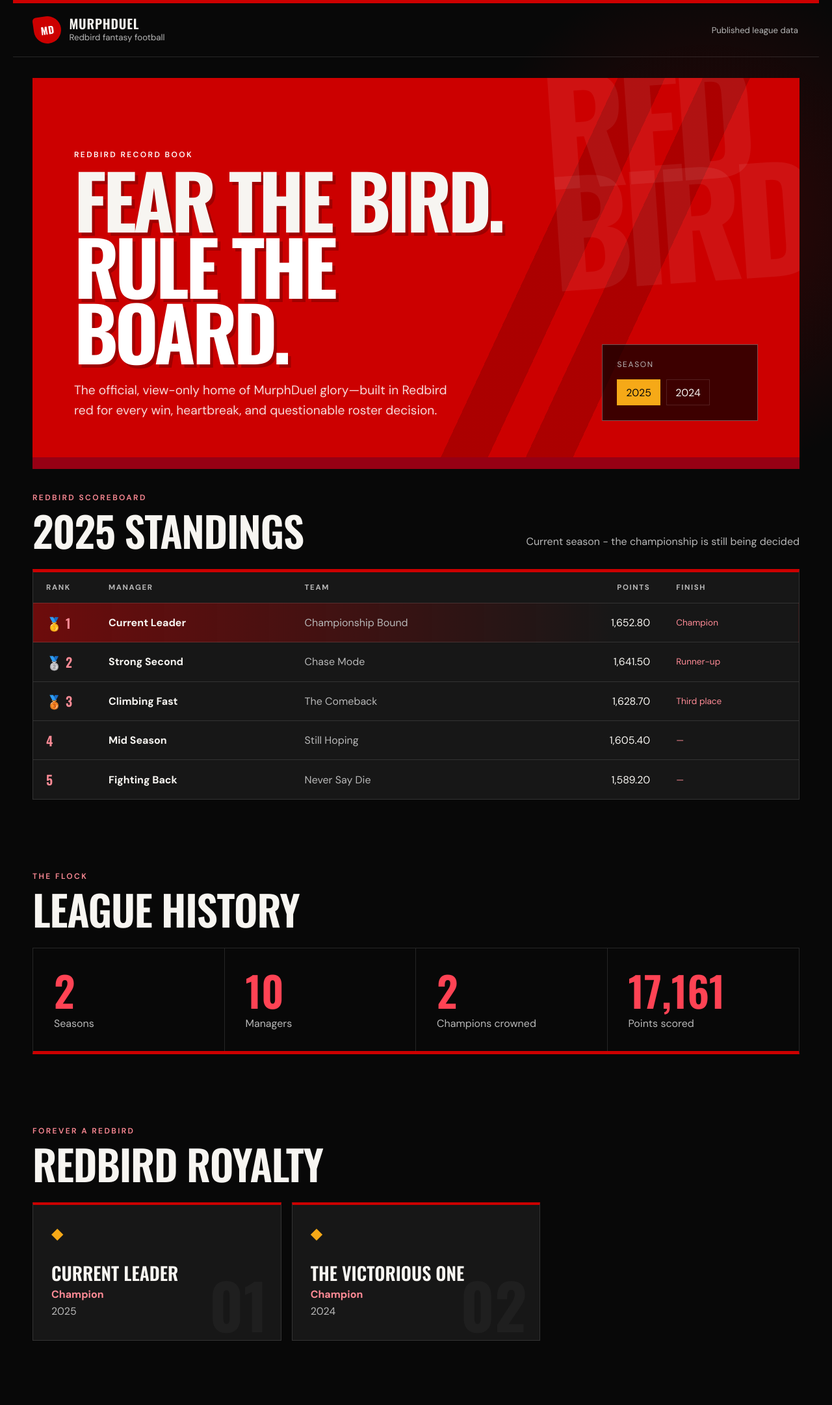
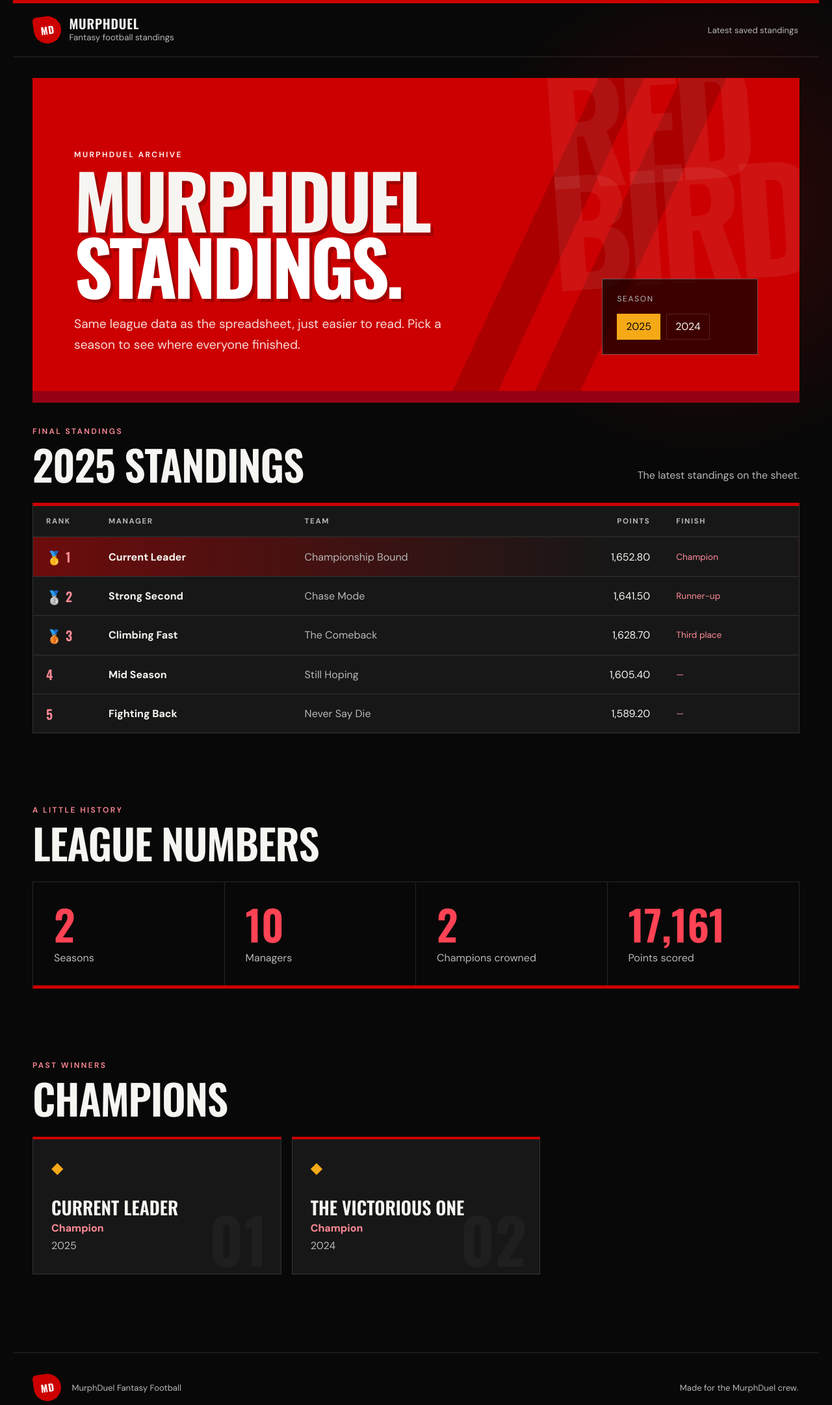
Before and after one commit to cbgesbocker/murphduel, a website: page site/index.html in a window 1280 px wide. Shown: the top 2163 px of the page at 65% size. Drawn offline with nearby package versions, Linux system fonts and the light colour scheme.

Commit message:
Make MurphDuel copy more natural

```diff
--- a/site/index.html
+++ b/site/index.html
@@ -17,7 +17,7 @@
       <span class="brand-mark" aria-hidden="true">MD</span>
       <span>
         <strong>MurphDuel</strong>
-        <small>Redbird fantasy football</small>
+        <small>Fantasy football standings</small>
       </span>
     </a>
     <p class="data-status" id="dataStatus" role="status">Loading standings…</p>
@@ -26,9 +26,9 @@
   <main>
     <section class="hero" id="standings">
       <div class="hero-copy">
-        <p class="eyebrow">Redbird record book</p>
-        <h1>Fear the bird.<br><span>Rule the board.</span></h1>
-        <p class="hero-text">The official, view-only home of MurphDuel glory—built in Redbird red for every win, heartbreak, and questionable roster decision.</p>
+        <p class="eyebrow">MurphDuel archive</p>
+        <h1>MurphDuel<br><span>standings.</span></h1>
+        <p class="hero-text">Same league data as the spreadsheet, just easier to read. Pick a season to see where everyone finished.</p>
       </div>
       <div class="season-switcher" aria-label="Choose a season">
         <p>Season</p>
@@ -39,7 +39,7 @@
     <section class="leaderboard-section" aria-labelledby="seasonTitle">
       <div class="section-heading">
         <div>
-          <p class="eyebrow">Redbird scoreboard</p>
+          <p class="eyebrow">Final standings</p>
           <h2 id="seasonTitle">Standings</h2>
         </div>
         <p class="season-description" id="seasonDescription"></p>
@@ -64,8 +64,8 @@
     <section class="stats-section" aria-labelledby="leagueNumbers">
       <div class="section-heading">
         <div>
-          <p class="eyebrow">The flock</p>
-          <h2 id="leagueNumbers">League history</h2>
+          <p class="eyebrow">A little history</p>
+          <h2 id="leagueNumbers">League numbers</h2>
         </div>
       </div>
       <div class="stats-grid">
@@ -79,8 +79,8 @@
     <section class="hall-of-fame" aria-labelledby="hallOfFameTitle">
       <div class="section-heading">
         <div>
-          <p class="eyebrow">Forever a Redbird</p>
-          <h2 id="hallOfFameTitle">Redbird royalty</h2>
+          <p class="eyebrow">Past winners</p>
+          <h2 id="hallOfFameTitle">Champions</h2>
         </div>
       </div>
       <div class="champions-list" id="championsList"></div>
@@ -90,7 +90,7 @@
   <footer>
     <span class="brand-mark" aria-hidden="true">MD</span>
     <p>MurphDuel Fantasy Football</p>
-    <p>Fear the bird. Respect the standings.</p>
+    <p>Made for the MurphDuel crew.</p>
   </footer>
 </body>
 </html>
--- a/site/js/app.js
+++ b/site/js/app.js
@@ -26,18 +26,18 @@ async function loadData() {
       if (!response.ok) throw new Error(`Spreadsheet returned ${response.status}`);
       const data = parseCsv(await response.text());
       render(data);
-      elements.status.textContent = "Live spreadsheet data";
+      elements.status.textContent = "Up to date from the spreadsheet";
       return;
     }
 
     const response = await fetch("leaderboard.json", { cache: "no-store" });
     if (!response.ok) throw new Error(`Leaderboard returned ${response.status}`);
     render(await response.json());
-    elements.status.textContent = "Published league data";
+    elements.status.textContent = "Latest saved standings";
   } catch (error) {
     console.error("Unable to load standings", error);
-    elements.status.textContent = "Standings unavailable";
-    elements.title.textContent = "We could not load the standings";
+    elements.status.textContent = "Couldn’t load the standings";
+    elements.title.textContent = "The standings didn’t load";
   }
 }
 
--- a/site/leaderboard.json
+++ b/site/leaderboard.json
@@ -2,7 +2,7 @@
   "seasons": [
     {
       "year": 2024,
-      "description": "A legendary season of competition and glory",
+      "description": "Final standings from the 2024 season.",
       "leaderboard": [
         {
           "manager": "The Victorious One",
@@ -33,7 +33,7 @@
     },
     {
       "year": 2025,
-      "description": "Current season - the championship is still being decided",
+      "description": "The latest standings on the sheet.",
       "leaderboard": [
         {
           "manager": "Current Leader",
```
